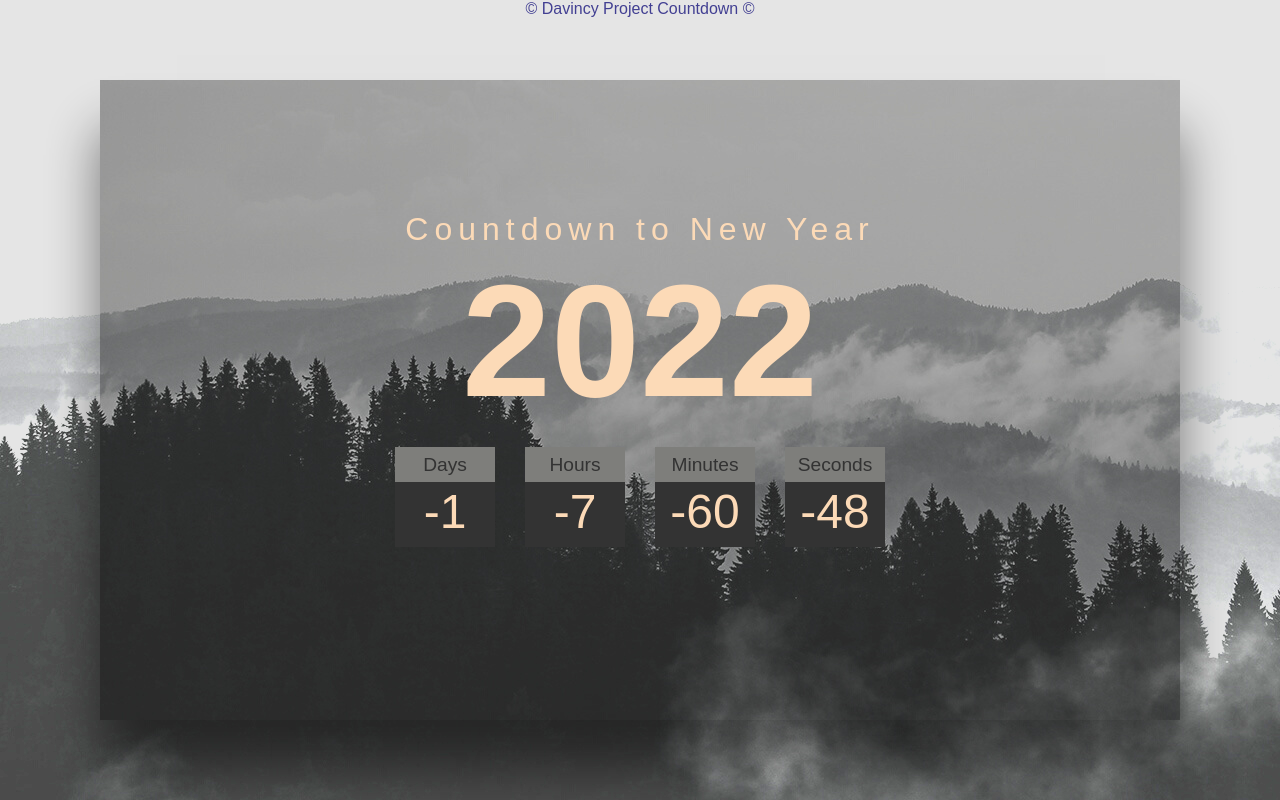
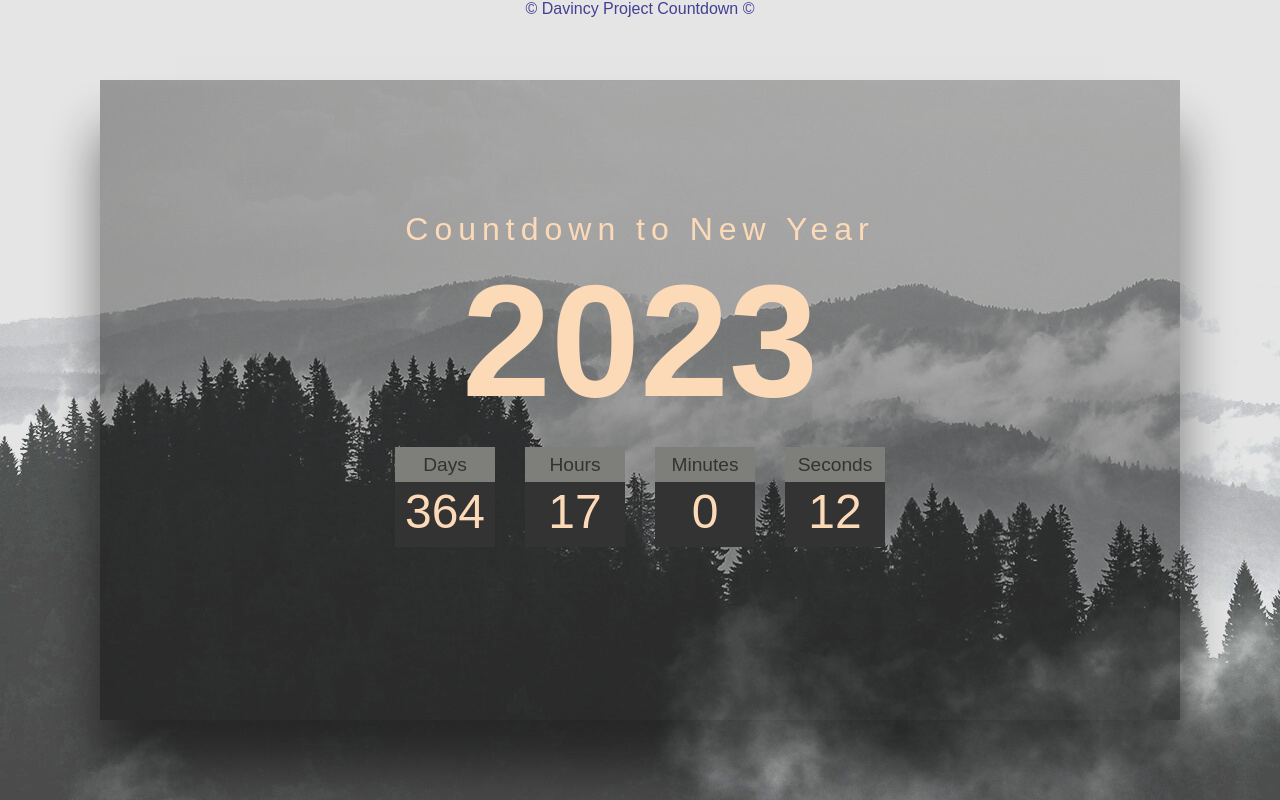
Before and after one commit to DavincyProject/countdown, a plain HTML site: page index.html in a window 1280 px wide. Drawn offline with Linux system fonts and the light colour scheme; a web font is replaced by a local one.

Commit message:
Update index.html

```diff
--- a/index.html
+++ b/index.html
@@ -2,13 +2,13 @@
 <html>
     <head>
         <meta charset="utf-8">
-        <title>Countdown 2022</title>
+        <title>Countdown to 2023</title>
         <link rel="stylesheet" href="style.css">
     </head>
 
     <body>
         <div class="container">
-            <h2><span>Countdown to New Year</span> 2022</h2>
+            <h2><span>Countdown to New Year</span> 2023</h2>
             <div class="countdown">
                 <div id="day">NA</div>
                 <div id="hour">NA</div>
@@ -17,7 +17,7 @@
             </div>
         </div>
         <script type="text/javascript">
-            var countDate = new Date('Jan 1, 2022 00:00:00').getTime();
+            var countDate = new Date('Jan 1, 2023 00:00:00').getTime();
 
             function newYear(){
                 var now = new Date().getTime();
```
